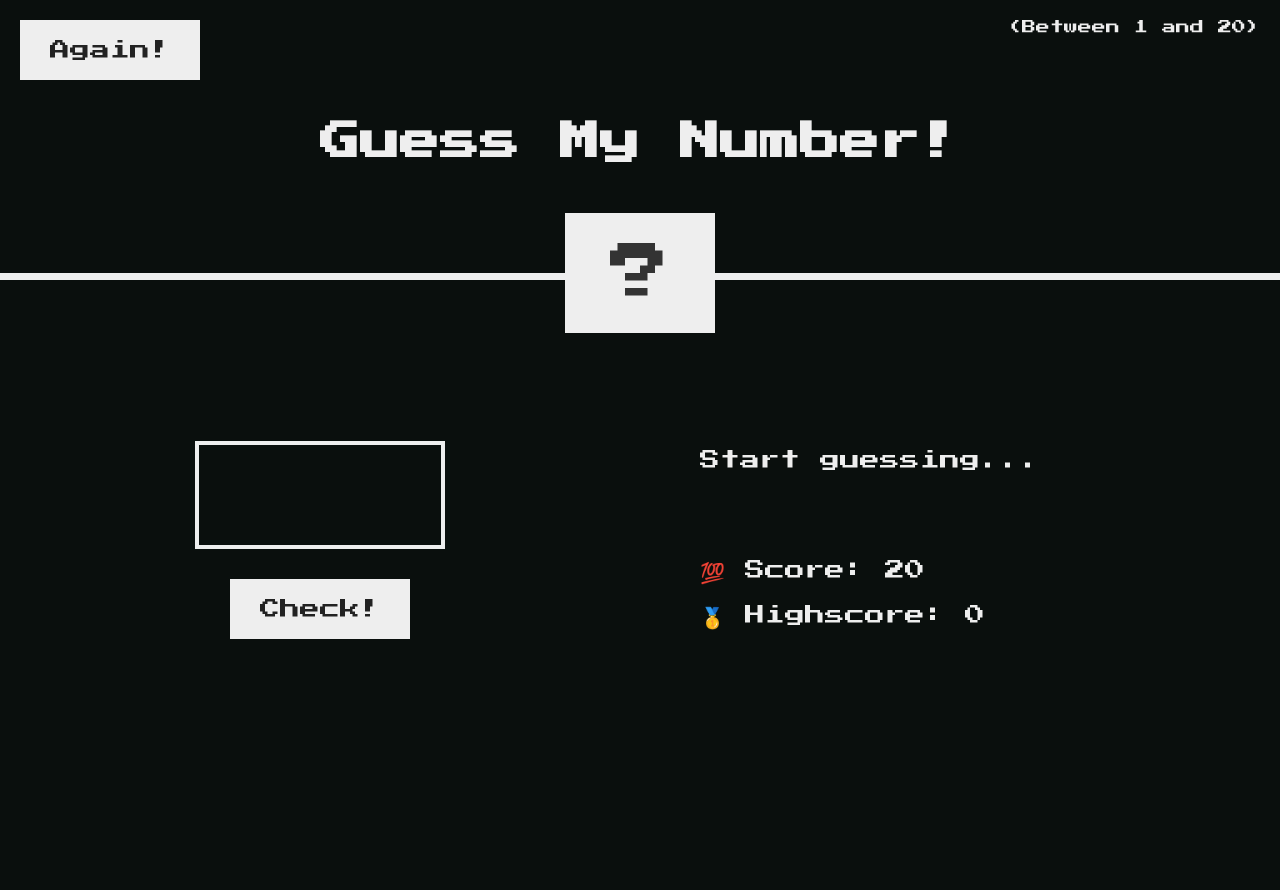
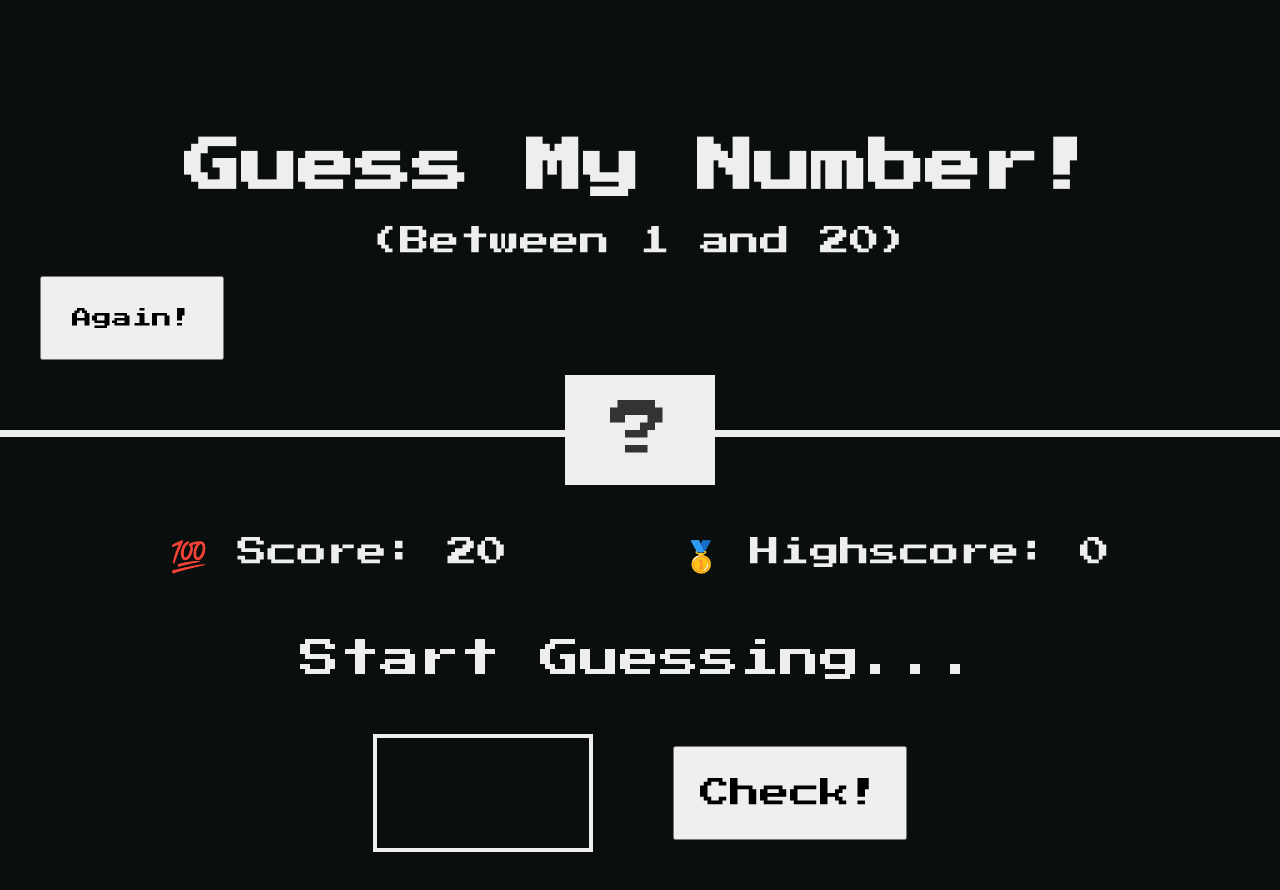
Before and after one commit to thisisaj1999/numGuessing, a plain HTML site: page index.html in a window 1280 px wide. Before the commit the page ends 800 px from the top, so only its background shows below. Drawn offline with Linux system fonts and the light colour scheme.

Commit message:
reArranged CSS.

```diff
--- a/css/style.css
+++ b/css/style.css
@@ -17,50 +17,50 @@ body {
   background-color: #0a0f0d;
 }
 
-/* LAYOUT */
+.game {
+  height: 100vh;
+  display: flex;
+  flex-direction: column;
+  justify-content: center;
+}
+
 header {
   position: relative;
-  height: 35vh;
+  height: 39.5vh;
   border-bottom: 7px solid #eee;
 }
 
-main {
-  height: 65vh;
-  color: #eee;
-  display: flex;
-  align-items: center;
-  justify-content: space-around;
+.heading {
+  text-align: center;
+  margin-top: 4rem;
+  font-size: 1.8rem;
 }
 
-.left {
-  width: 52rem;
+.pos {
   display: flex;
   flex-direction: column;
+  margin-top: 2rem;
+  gap: 3rem;
   align-items: center;
 }
 
-.right {
-  width: 52rem;
-  font-size: 2rem;
+.btn {
+  font-family: inherit;
+  font-size: 1rem;
+  padding: 1rem;
 }
 
-/* ELEMENTS STYLE */
-h1 {
-  font-size: 4rem;
-  text-align: center;
-  position: absolute;
-  width: 100%;
-  top: 52%;
-  left: 50%;
-  transform: translate(-50%, -50%);
+.again {
+  align-self: flex-start;
+  margin-left: 2rem;
 }
 
 .number {
   background: #eee;
   color: #333;
-  font-size: 6rem;
+  font-size: 4rem;
   width: 15rem;
-  padding: 3rem 0rem;
+  padding: 2rem 0rem;
   text-align: center;
   position: absolute;
   bottom: 0;
@@ -68,17 +68,37 @@ h1 {
   transform: translate(-50%, 50%);
 }
 
-.between {
-  font-size: 1.4rem;
-  position: absolute;
-  top: 2rem;
-  right: 2rem;
+.leaderBoard {
+  display: flex;
+  flex-direction: column;
+  margin-top: 7rem;
+  justify-content: space-evenly;
+  gap: 1.5rem;
+  font-size: 1.2rem;
+  padding-left: 2rem;
 }
 
-.again {
-  position: absolute;
-  top: 2rem;
-  left: 2rem;
+.msgPos {
+  display: flex;
+  flex-direction: column;
+  margin-top: 3.5rem;
+  margin-bottom: 2rem;
+  gap: 3rem;
+  align-items: center;
+}
+
+.message {
+  font-size: 1.5rem;
+  text-align: center;
+  padding: 0 2rem;
+  line-height: 2.4rem;
+}
+
+.inputPos {
+  display: flex;
+  gap: 2rem;
+  flex-direction: column;
+  align-items: center;
 }
 
 .guess {
@@ -86,125 +106,190 @@ h1 {
   border: 4px solid #eee;
   font-family: inherit;
   color: inherit;
-  font-size: 5rem;
-  padding: 2.5rem;
-  width: 25rem;
+  font-size: 3.5rem;
+  padding: 1rem 1.5rem;
+  width: 15rem;
   text-align: center;
-  display: block;
-  margin-bottom: 3rem;
+}
+
+.check {
+  padding: 1.2rem;
+  font-size: 1.3rem;
+}
+
+@media screen and (min-width: 425px) {
+  .heading {
+    font-size: 2.3rem;
+  }
+
+  .pos {
+    margin-top: 1.5rem;
+    font-size: 1.4rem;
   }
 
   .btn {
-  border: none;
-  background-color: #eee;
-  color: #222;
-  font-size: 2rem;
-  font-family: inherit;
-  padding: 2rem 3rem;
-  cursor: pointer;
+    font-size: 1.3rem;
+    padding: 1.5rem;
   }
 
-.btn:hover {
-  background-color: #ccc;
+  .number {
+    padding: 2rem 1rem;
+    font-size: 5rem;
+  }
+
+  .leaderBoard {
+    flex-direction: row;
+    margin-top: 8rem;
+    padding-left: 0;
+    font-size: 1.3rem;
+  }
+
+  .msgPos {
+    margin-top: 4rem;
+    gap: 4rem;
   }
 
   .message {
-  margin-bottom: 8rem;
-  height: 3rem;
+    font-size: 2rem;
+    line-height: 2.8rem;
   }
 
-.label-score {
-  margin-bottom: 2rem;
+  .inputPos {
+    flex-direction: row;
+    gap: 3rem;
   }
 
-@media screen and (max-width: 426px) {
-  header {
-    height: 38vh;
+  .guess {
+    padding: 1.5rem 2rem;
+    width: 18rem;
   }
 
-  main {
-    height: 62vh;
+  .check {
+    padding: 1.6rem;
+    font-size: 1.8rem;
+  }
 }
 
-  h1 {
-    font-size: 3rem;
-    top: 25%;
-    text-align: center;
-    line-height: 3.6rem;
+@media screen and (min-width: 768px) {
+  header {
+    padding-bottom: 2rem;
+  }
+  .heading {
+    font-size: 4.2rem;
+    margin-top: 5rem;
   }
 
-  .between {
-    font-size: 1rem;
-    top: 10rem;
-    right: 13rem;
+  .pos {
+    margin-top: 2rem;
+    font-size: 2rem;
+    gap: 2rem;
+  }
+
+  .btn {
+    font-size: 1.8rem;
+    padding: 2rem;
+    outline: none;
   }
 
   .again {
-    padding: 1.2rem 0.8rem;
+    margin-left: 3rem;
+    margin-bottom: 5rem;
+  }
+
+  .number {
+    padding: 2rem 1.5rem;
+    font-size: 6rem;
+  }
+
+  .leaderBoard {
+    margin-top: 9rem;
+    font-size: 2.4rem;
+    justify-content: space-evenly;
+    padding: 0 1rem;
+  }
+
+  .msgPos {
+    margin: 5rem 0;
+  }
+
+  .message {
+    font-size: 3rem;
+    line-height: 4rem;
+  }
+
+  .inputPos {
+    gap: 6rem;
+  }
+
+  .guess {
+    padding: 2rem 2.5rem;
+    font-size: 4.5rem;
+    width: 20rem;
+  }
+
+  .check {
+    padding: 2rem;
+    font-size: 2.4rem;
+  }
+}
+
+@media screen and (min-width: 1024px) {
+  header {
+    height: 59vh;
+    margin-top: 10rem;
+  }
+
+  .heading {
+    font-size: 5.7rem;
+    margin-top: 15rem;
+  }
+
+  .pos {
+    margin-top: 3rem;
+    font-size: 3rem;
   }
 
   .btn {
-    font-size: 1rem;
-    top: 57%;
-    text-align: center;
+    font-size: 2rem;
+    padding: 3rem;
+  }
+
+  .again {
+    margin-left: 4rem;
   }
 
   .number {
-    font-size: 4rem;
-    padding: 2.5rem 0;
+    padding: 2.5rem 1.5rem;
+    font-size: 6rem;
   }
 
-  .right {
-    font-size: 1.2rem;
+  .leaderBoard {
+    margin-top: 10rem;
+    font-size: 3rem;
+  }
+
+  .msgPos {
+    margin: 6rem 0;
+    gap: 5rem;
   }
 
   .message {
-    margin-bottom: 4rem;
+    font-size: 4rem;
+    line-height: 5rem;
+  }
+
+  .inputPos {
+    gap: 8rem;
   }
 
   .guess {
+    font-size: 5rem;
+    padding: 3rem 3.5rem;
+    width: 22rem;
+  }
+
+  .check {
+    padding: 3rem 2.5rem;
     font-size: 3rem;
-    width: 18rem;
-    padding: 1.5rem 1rem;
-    height: 9rem;
   }
 }
-
-@media screen and (max-width: 376px) {
-  header {
-    height: 39vh;
-  }
-
-  main {
-    height: 61vh;
-  }
-
-  .between {
-    right: 10rem;
-  }
-
-  .number {
-    font-size: 3.5rem;
-    padding: 2.2rem 0;
-  }
-
-  .guess {
-    width: 14rem;
-    height: 8rem;
-    padding: 1rem;
-  }
-}
-
-@media screen and (max-width: 321px) {
-  header {
-    height: 40vh;
-  }
-
-  main {
-    height: 60vh;
-  }
-
-  .between {
-    right: 7rem;
-  }
-}
--- a/index.html
+++ b/index.html
@@ -8,25 +8,31 @@
     <title>Guess My Number!</title>
   </head>
   <body>
+    <section class="game">
       <header>
-      <h1>Guess My Number!</h1>
+        <h1 class="heading">Guess My Number!</h1>
+        <div class="pos">
           <p class="between">(Between 1 and 20)</p>
           <button class="btn again">Again!</button>
+        </div>
         <div class="number">?</div>
       </header>
       <main>
-      <section class="left">
-        <input type="number" class="guess" />
-        <button class="btn check">Check!</button>
-      </section>
-      <section class="right">
-        <p class="message">Start guessing...</p>
+        <section class="leaderBoard">
           <p class="label-score">💯 Score: <span class="score">20</span></p>
           <p class="label-highscore">
             🥇 Highscore: <span class="highscore">0</span>
           </p>
         </section>
+        <section class="msgPos">
+          <p class="message">Start Guessing...</p>
+          <div class="inputPos">
+            <input type="number" class="guess" />
+            <button class="btn check">Check!</button>
+          </div>
+        </section>
       </main>
+    </section>
     <script src="./js/script.js"></script>
   </body>
 </html>
```
Lines whose indentation alone changed are shown as unchanged.
